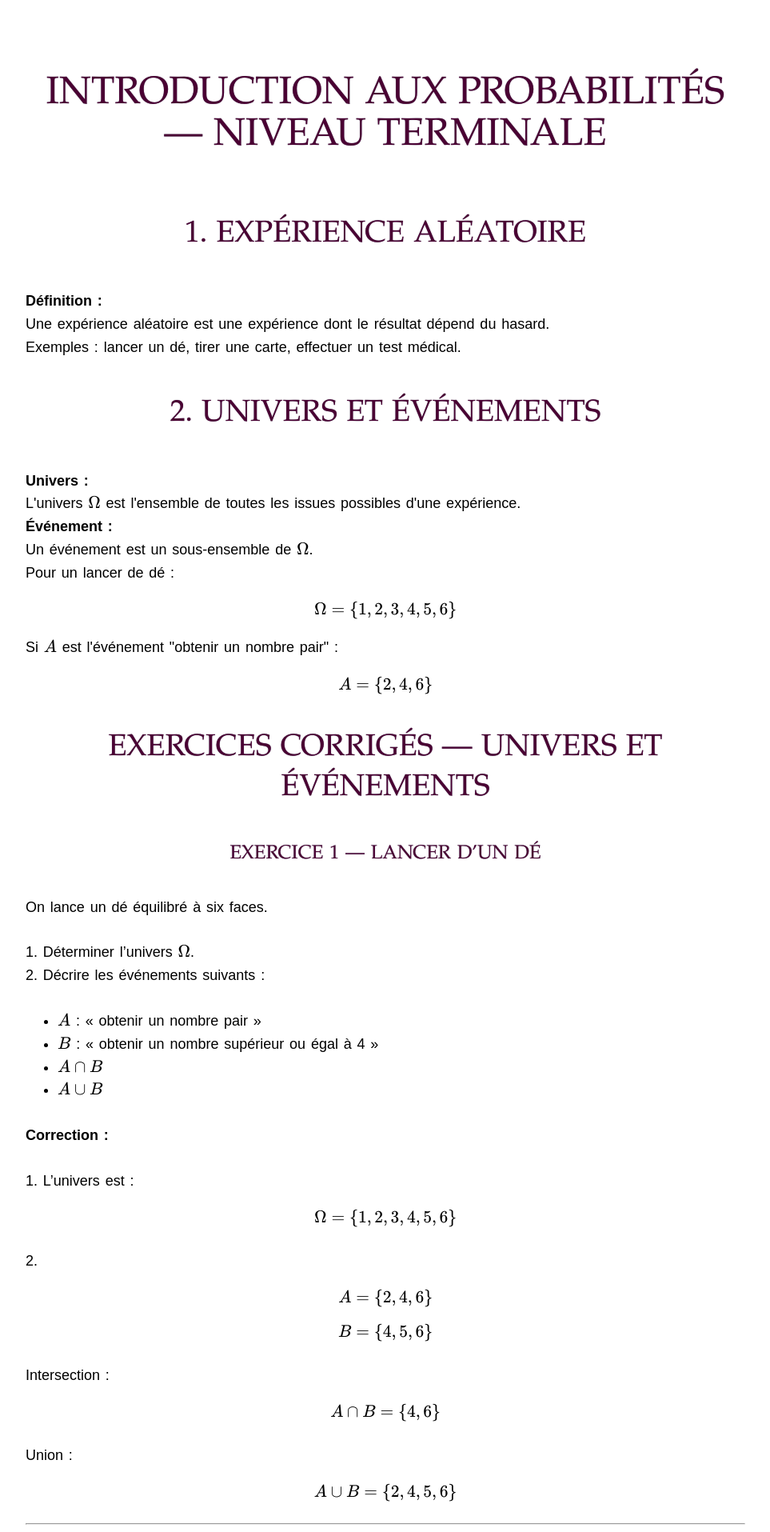
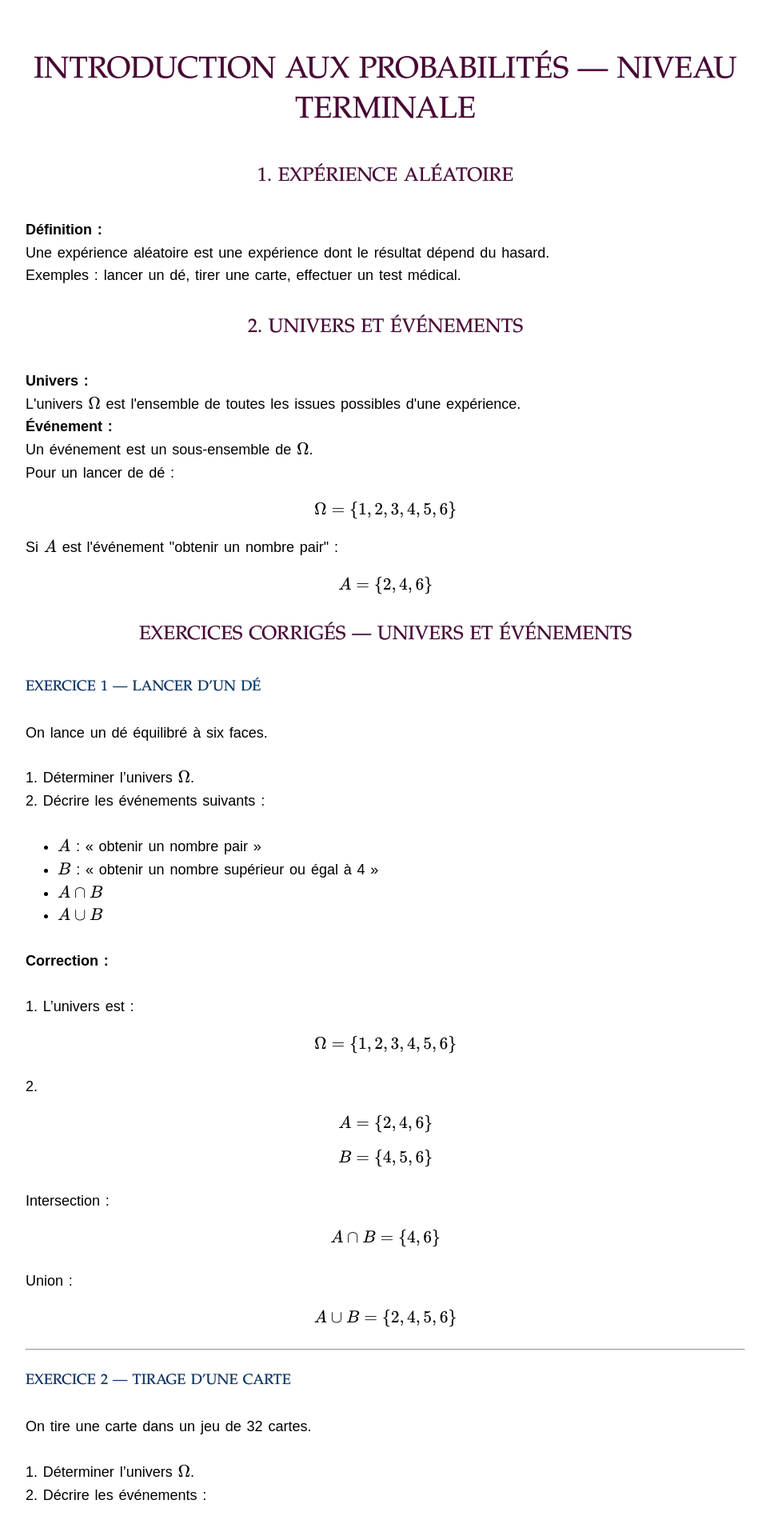
Before and after one commit to IamHenri/notes-maths-tex, a Jekyll site: the page built from probas.html, in a window 1280 px wide. Shown: the top 1915 px of the page at 80% size, without its empty margins (158-1121 px from the left). Built offline with Jekyll 4.4.1, drawn with Linux system fonts in a browser that asks for light colours; nearby versions of some CDN libraries; some web fonts are replaced; library files that are not in the unit come from our copies; formulas are drawn with MathJax 3.

```diff
--- a/probas.html
+++ b/probas.html
@@ -7,9 +7,9 @@ render_with_liquid: false
 
    <!-- %%%%%%%%%%%%%%%%%%%%%%%%%%%%%%%%%%%%%%%%%%%%%%%%%%%%%%%%%%%%%%%%%%%%%%%%%%%%%%%%%%%%%%%%%% -->
 
-<h1>Introduction aux probabilités — Niveau Terminale</h1>
+<h2>Introduction aux probabilités — Niveau Terminale</h2>
 
-<h2>1. Expérience aléatoire</h2>
+<h3>1. Expérience aléatoire</h3>
 
 <div class="definition">
 <strong>Définition :</strong><br>
@@ -20,7 +20,7 @@ Une expérience aléatoire est une expérience dont le résultat dépend du hasa
 Exemples : lancer un dé, tirer une carte, effectuer un test médical.
 </div>
 
-<h2>2. Univers et événements</h2>
+<h3>2. Univers et événements</h3>
 
 <div class="definition">
 <strong>Univers :</strong><br>
@@ -45,11 +45,11 @@ A = \{2,4,6\}
 
 <section>
 
-<h2>Exercices corrigés — Univers et événements</h2>
+<h3>Exercices corrigés — Univers et événements</h3>
 
 <!-- ===================== EXERCICE 1 ===================== -->
 
-<h3>Exercice 1 — Lancer d’un dé</h3>
+<h4>Exercice 1 — Lancer d’un dé</h4>
 
 <p>On lance un dé équilibré à six faces.</p>
 
@@ -105,7 +105,7 @@ A \cup B = \{2,4,5,6\}
 
 <!-- ===================== EXERCICE 2 ===================== -->
 
-<h3>Exercice 2 — Tirage d’une carte</h3>
+<h4>Exercice 2 — Tirage d’une carte</h4>
 
 <p>
 On tire une carte dans un jeu de 32 cartes.
@@ -160,7 +160,7 @@ C \cap D = \{\text{Valet, Dame, Roi de cœur}\}
 
 <!-- ===================== EXERCICE 3 ===================== -->
 
-<h3>Exercice 3 — Deux lancers de pièce</h3>
+<h4>Exercice 3 — Deux lancers de pièce</h4>
 
 <p>
 On lance deux fois une pièce équilibrée.
@@ -212,7 +212,7 @@ Complémentaire :
 </section>
 
 
-<h2>3. Probabilité d’un événement</h2>
+<h3>3. Probabilité d’un événement</h3>
 
 <div class="definition">
 Dans le cas équiprobable :
@@ -233,7 +233,7 @@ P(\varnothing) = 0
 \]
 </div>
 
-<h2>4. Opérations sur les événements</h2>
+<h3>4. Opérations sur les événements</h3>
 
 <div class="definition">
 Complémentaire :
@@ -249,7 +249,7 @@ P(A \cup B) = P(A) + P(B) - P(A \cap B)
 \]
 </div>
 
-<h2>5. Probabilité conditionnelle</h2>
+<h3>5. Probabilité conditionnelle</h3>
 
 <div class="definition">
 Si \( P(B) \neq 0 \) :
@@ -265,7 +265,7 @@ P(A \cap B) = P(B) \times P_B(A)
 \]
 </div>
 
-<h2>6. Indépendance</h2>
+<h3>6. Indépendance</h3>
 
 <div class="definition">
 Deux événements \( A \) et \( B \) sont indépendants si :
@@ -274,13 +274,13 @@ P(A \cap B) = P(A)P(B)
 \]
 </div>
 
-<h2>7. Variables aléatoires discrètes</h2>
+<h3>7. Variables aléatoires discrètes</h3>
 
 <div class="definition">
 Une variable aléatoire \( X \) est une fonction qui associe un réel à chaque issue de \( \Omega \).
 </div>
 
-<h3>Espérance</h3>
+<h4>Espérance</h4>
 
 <div class="definition">
 Si \( X \) prend les valeurs \( x_1, \dots, x_n \) :
@@ -296,7 +296,7 @@ E(aX + b) = aE(X) + b
 \]
 </div>
 
-<h3>Variance</h3>
+<h4>Variance</h4>
 
 <div class="definition">
 \[
@@ -310,7 +310,7 @@ V(aX + b) = a^2 V(X)
 \]
 </div>
 
-<h2>8. Loi binomiale (programme de Terminale)</h2>
+<h3>8. Loi binomiale (programme de Terminale)</h3>
 
 <div class="definition">
 Si une expérience comporte deux issues (succès/échec) de probabilité \( p \),
```
